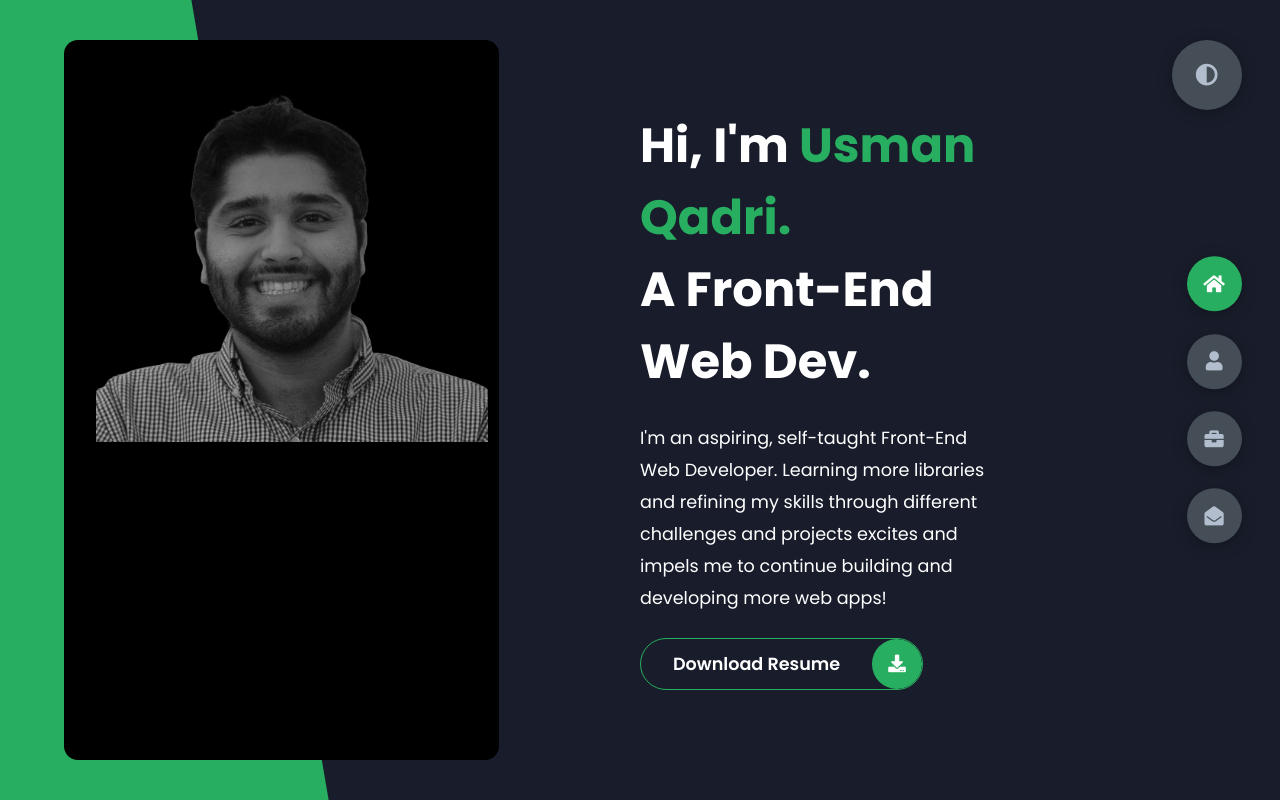
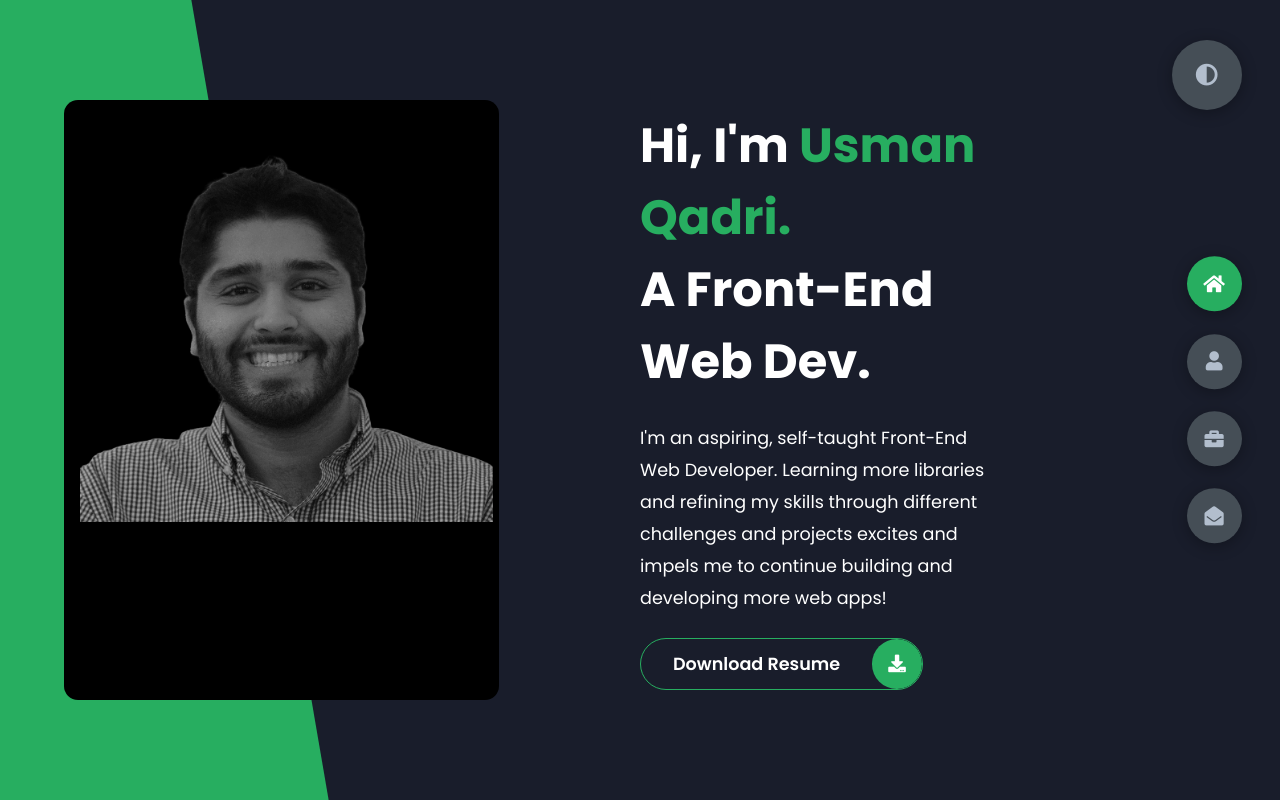
Before and after one commit to usmanaqadri/portfolio, a PHP site: page / in a window 1280 px wide. Run offline with PHP 8.4, Linux system fonts and the light colour scheme.

Commit message:
new updates2

```diff
--- a/styles/styles.css
+++ b/styles/styles.css
@@ -263,7 +263,7 @@ section {
 
 .header-content .left-header .image {
   border-radius: var(--br-sm-2);
-  height: 90%;
+  height: 75%;
   width: 68%;
   margin-left: 4rem;
   background-color: var(--color-black);
@@ -272,10 +272,10 @@ section {
 }
 
 .header-content .left-header .image img {
-  width: 90%;
+  width: 95%;
   height: auto;
   margin-top: 2rem;
-  margin-left: 2rem;
+  margin-left: 1rem;
   -o-object-fit: cover;
      object-fit: cover;
   -webkit-transition: all .4s ease-in-out;
```
